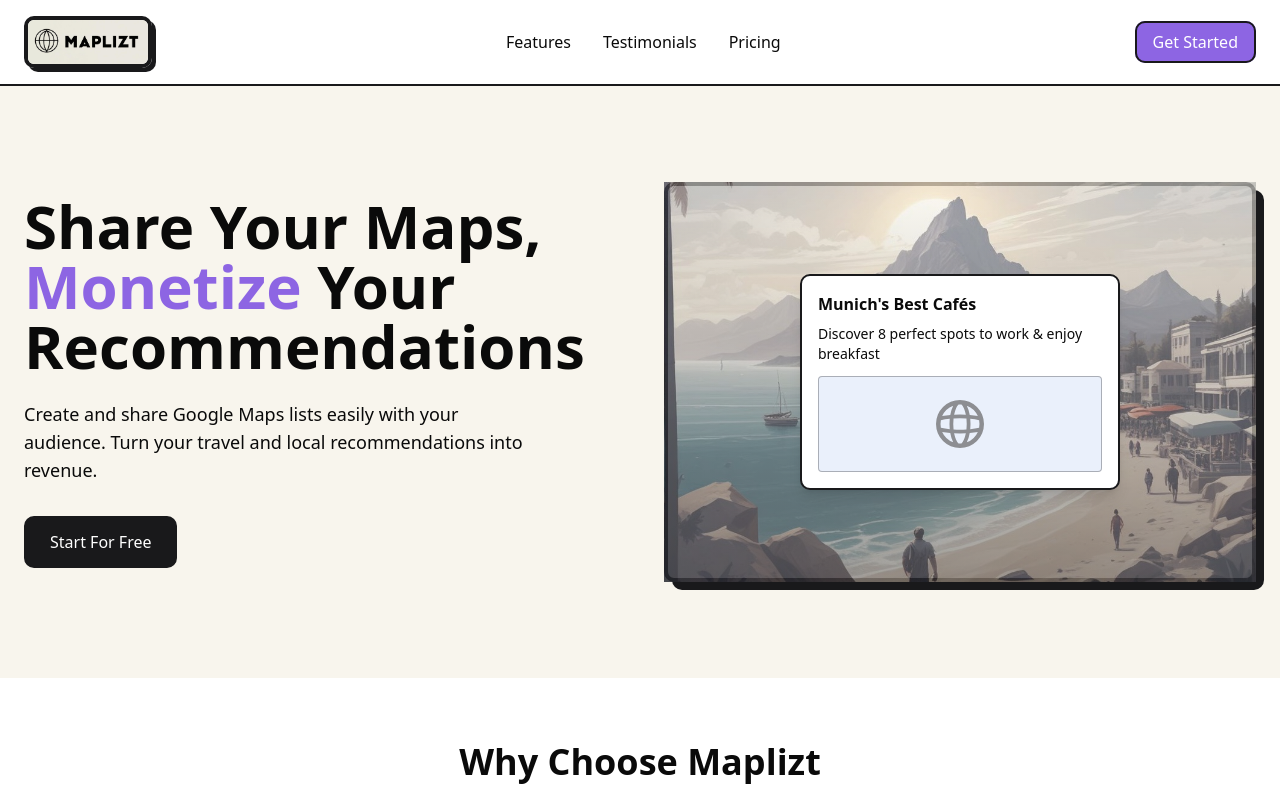
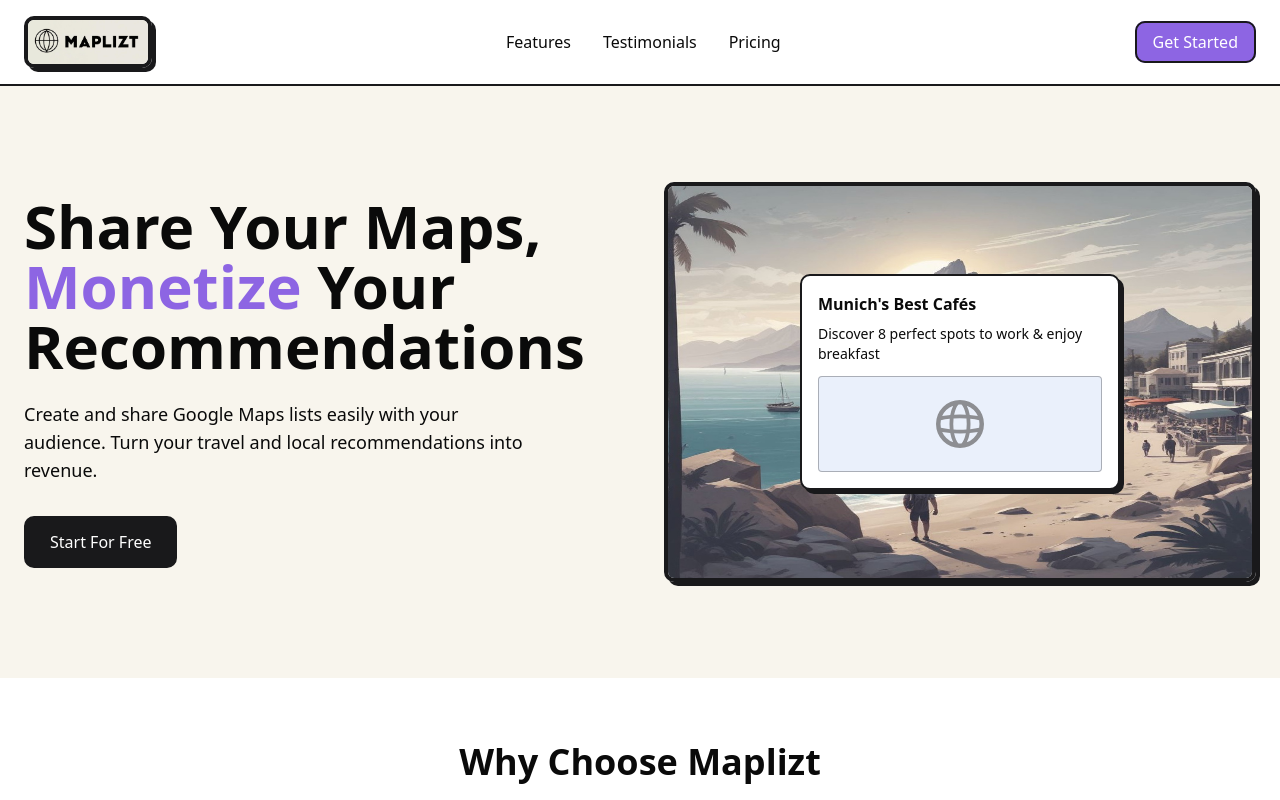
Before and after one commit to krzysiekprzekwas/maplizt, a Next.js app: page / in a window 1280 px wide. Shown: the top 800 px of the page. Built offline with nearby package versions, Linux system fonts and the light colour scheme; no server answers.

Commit message:
Propagate neo-shadow usage

```diff
--- a/app/dashboard/account/page.tsx
+++ b/app/dashboard/account/page.tsx
@@ -133,7 +133,7 @@ export default function AccountPage() {
       <Header />
 
       <div className="container mx-auto px-4 py-16 max-w-3xl">
-        <div className="bg-white rounded-lg border-4 border-[#19191b] p-8 shadow-[8px_8px_0px_0px_#19191b]">
+        <div className="bg-white rounded-lg border-4 border-[#19191b] p-8 neobrutalist-shadow">
           <h1 className="text-3xl font-bold mb-6">Account Settings</h1>
 
           {successMessage && (
--- a/app/dashboard/page.tsx
+++ b/app/dashboard/page.tsx
@@ -63,7 +63,7 @@ export default function Dashboard() {
       <Header />
 
       <div className="container mx-auto px-4 py-16">
-        <div className="bg-white rounded-lg border-4 border-[#19191b] p-8 shadow-[8px_8px_0px_0px_#19191b] mb-8">
+        <div className="bg-white rounded-lg border-4 border-[#19191b] p-8 neobrutalist-shadow mb-8">
           <h1 className="text-3xl font-bold mb-4">Welcome, {user.user_metadata.full_name || user.email}!</h1>
           <p className="text-lg mb-6">This is your personal dashboard where you can manage your Maplizt recommendations and monitor your earnings.</p>
 
@@ -97,7 +97,7 @@ export default function Dashboard() {
           </div>
         </div>
 
-        <div className="bg-white rounded-lg border-4 border-[#19191b] p-8 shadow-[8px_8px_0px_0px_#19191b]">
+        <div className="bg-white rounded-lg border-4 border-[#19191b] p-8 neobrutalist-shadow">
           <div className="flex justify-between items-center mb-6">
             <h2 className="text-2xl font-bold">Your Recommendation Lists</h2>
             <Link
@@ -113,7 +113,7 @@ export default function Dashboard() {
               {recommendations.map((recommendation) => (
                 <div
                   key={recommendation.id}
-                  className="border-2 border-[#19191b] rounded-lg overflow-hidden shadow-md hover:shadow-lg transition-shadow"
+                  className="border-2 border-[#19191b] rounded-lg overflow-hidden shadow-md neobrutalist-shadow transition-shadow"
                 >
                   <div className="h-40 bg-gray-200 relative">
                     {recommendation.images && recommendation.images[0] ? (
--- a/app/dashboard/recommendation/create/page.tsx
+++ b/app/dashboard/recommendation/create/page.tsx
@@ -215,7 +215,7 @@ export default function CreateListPage() {
       <Header />
 
       <div className="container mx-auto px-4 py-16 max-w-3xl">
-        <div className="bg-white rounded-lg border-4 border-[#19191b] p-8 shadow-[8px_8px_0px_0px_#19191b]">
+        <div className="bg-white rounded-lg border-4 border-[#19191b] p-8 neobrutalist-shadow">
           <h1 className="text-3xl font-bold mb-6">Create New Recommendation List</h1>
 
           {error && (
--- a/app/dashboard/recommendation/edit/[recommendationSlug]/page.tsx
+++ b/app/dashboard/recommendation/edit/[recommendationSlug]/page.tsx
@@ -274,7 +274,7 @@ export default function EditRecommendationPage({ params }: Props) {
       <Header />
 
       <div className="container mx-auto px-4 py-16 max-w-3xl">
-        <div className="bg-white rounded-lg border-4 border-[#19191b] p-8 shadow-[8px_8px_0px_0px_#19191b]">
+        <div className="bg-white rounded-lg border-4 border-[#19191b] p-8 neobrutalist-shadow">
           <h1 className="text-3xl font-bold mb-6">Edit Recommendation List</h1>
 
           {error && (
--- a/app/page.tsx
+++ b/app/page.tsx
@@ -29,15 +29,15 @@ export default function HomePage() {
               </div>
             </div>
             <div className="relative">
-              <div className="w-full h-[400px] bg-white rounded-lg border-4 border-[#19191b] overflow-hidden shadow-[8px_8px_0px_0px_#19191b]">
+              <div className="w-full h-[400px] bg-white rounded-lg neobrutalist-shadow">
                 <Image
                   src="/recommendation_image_placeholder.jpg"
                   alt="Maplizt in action"
                   fill
-                  className="object-cover opacity-75"
+                  className="rounded-lg border-4 border-[#19191b]"
                 />
-                <div className="absolute inset-0 flex flex-col items-center justify-center p-6 bg-gradient-to-t from-[#19191b]/40 to-transparent">
-                  <div className="bg-white p-4 rounded-lg border-2 border-[#19191b] shadow-lg w-full max-w-xs">
+                <div className="absolute rounded-lg inset-0 flex flex-col items-center justify-center p-6">
+                  <div className="bg-white p-4 rounded-lg border-2 border-[#19191b] shadow-lg w-full max-w-xs neobrutalist-shadow">
                     <h3 className="font-bold mb-2">Munich's Best Cafés</h3>
                     <p className="text-sm mb-3">Discover 8 perfect spots to work & enjoy breakfast</p>
                     <div className="h-24 bg-[#97b5ec]/20 rounded border border-[#19191b]/30 flex items-center justify-center">
--- a/components/header.tsx
+++ b/components/header.tsx
@@ -23,7 +23,7 @@ export default function Header({ hideNav = false }: HeaderProps) {
     <header className="border-b-2 border-[#19191b] bg-[#ffffff]">
       <div className="container mx-auto flex justify-between items-center py-4 px-4 md:px-6">
         <Link href={user ? "/dashboard" : "/"} className="flex items-center gap-2">
-          <Image src="/maplizt-logo.png" alt="Maplizt Logo" width={128} height={64} className=" rounded-lg border-4 border-[#19191b] neobrutalist-shadow"/>
+          <Image src="/maplizt-logo.png" alt="Maplizt Logo" width={128} height={64} className="rounded-lg border-4 border-[#19191b] neobrutalist-shadow"/>
         </Link>
 
         {!user && !hideNav && (
```
